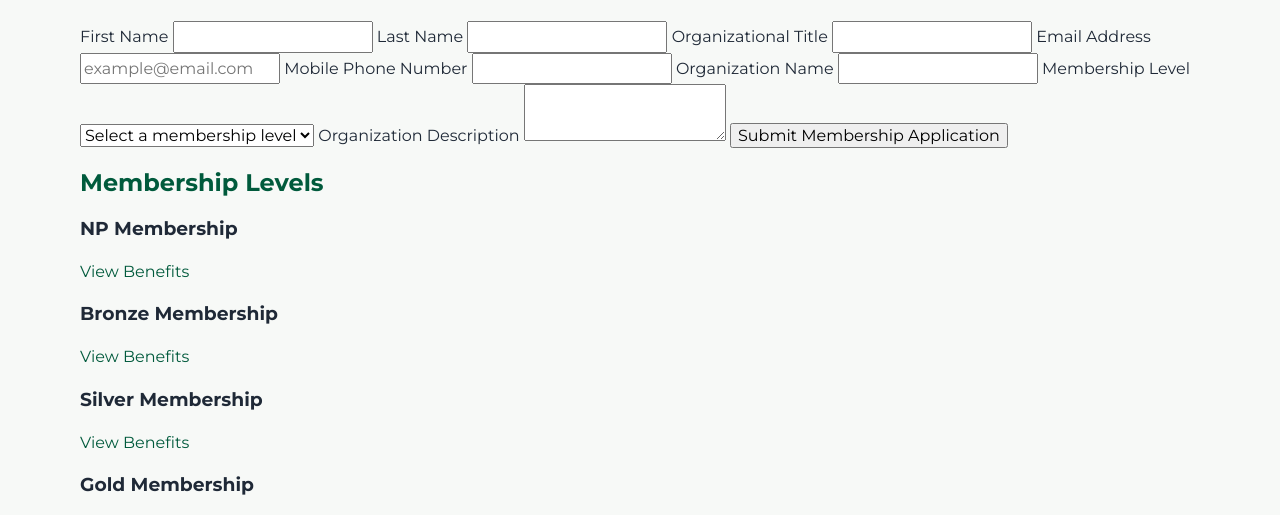
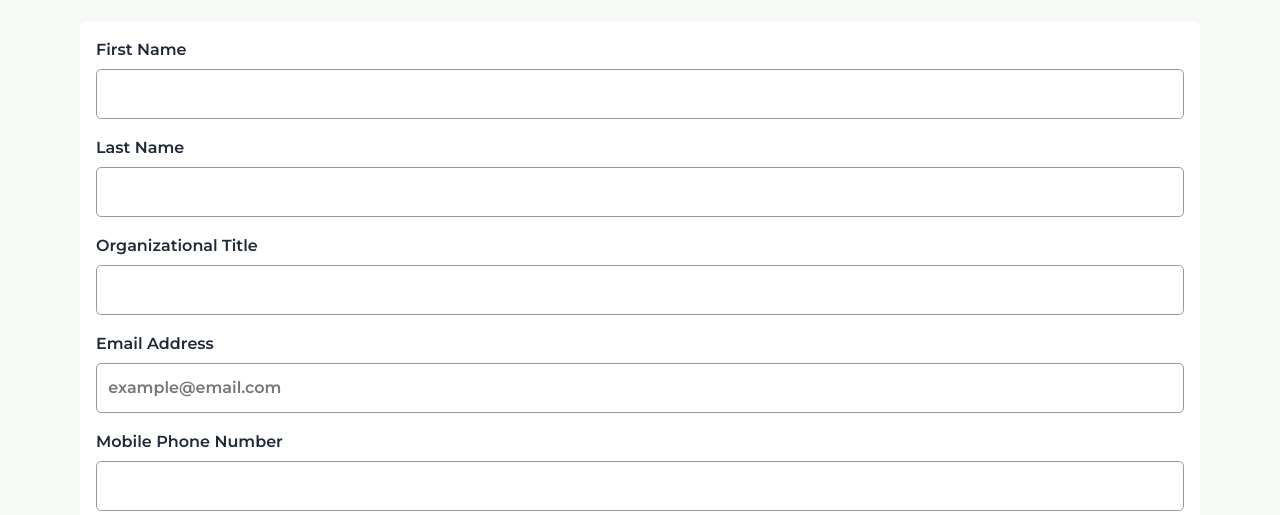
Before and after one commit to joseph-paul-b/wdd231, a plain HTML site: page chamber/join.html in a window 1280 px wide. Shown: the part 217-732 px from the top of the page. Drawn offline with Linux system fonts and the light colour scheme.

Commit message:
Styled the  join page form and membership cards

```diff
--- a/chamber/join.html
+++ b/chamber/join.html
@@ -59,10 +59,10 @@
         </nav>
     </header>
 
-   <main>
+   <main class="join-page">
     <h1>Join Lagos Business Connect Chamber</h1>
 
-    <form method="get" action="thankyou.html">
+    <form class="membership-form" method="get" action="thankyou.html">
 
     <label for="first-name">
         First Name
--- a/chamber/styles/small.css
+++ b/chamber/styles/small.css
@@ -255,3 +255,116 @@ button:focus-visible {
     outline: 3px solid var(--secondary-color);
     outline-offset: 3px;
 }
+/* ---------- Join Page Form ---------- */
+
+.membership-form {
+    display: flex;
+    flex-direction: column;
+    gap: 1rem;
+    background-color: var(--white-color);
+    padding: 1rem;
+    border-radius: 8px;
+}
+
+.membership-form label {
+    display: flex;
+    flex-direction: column;
+    gap: 0.4rem;
+    font-weight: 600;
+}
+
+.membership-form input[type="text"],
+.membership-form input[type="email"],
+.membership-form input[type="tel"],
+.membership-form select,
+.membership-form textarea {
+    width: 100%;
+    padding: 0.7rem;
+    border: 1px solid #999999;
+    border-radius: 5px;
+    font: inherit;
+}
+
+.membership-form textarea {
+    min-height: 120px;
+}
+
+.membership-form input[type="submit"] {
+    background-color: var(--primary-color);
+    color: var(--white-color);
+    border: none;
+    padding: 0.8rem;
+    border-radius: 5px;
+    font-weight: bold;
+    cursor: pointer;
+}
+/* ---------- Membership Cards ---------- */
+
+.membership-section {
+    margin-top: 2rem;
+}
+
+.membership-section h2 {
+    text-align: center;
+}
+
+.membership-cards {
+    display: grid;
+    grid-template-columns: 1fr;
+    gap: 1rem;
+}
+
+.membership-card {
+    background-color: var(--white-color);
+    padding: 1.5rem;
+    border: 1px solid #dddddd;
+    border-radius: 8px;
+    text-align: center;
+}
+
+.membership-card h3 {
+    color: var(--primary-color);
+}
+
+.membership-card a {
+    display: inline-block;
+    background-color: var(--primary-color);
+    color: var(--white-color);
+    padding: 0.6rem 1rem;
+    border-radius: 5px;
+    font-weight: bold;
+    text-decoration: none;
+}
+
+.membership-card a:hover {
+    background-color: var(--secondary-color);
+    color: var(--text-color);
+}
+/* ---------- Membership Modals ---------- */
+
+dialog {
+    width: 90%;
+    max-width: 450px;
+    padding: 1.5rem;
+    border: none;
+    border-radius: 8px;
+    background-color: var(--white-color);
+    box-shadow: 0 4px 10px rgba(0, 0, 0, 0.2);
+}
+
+dialog::backdrop {
+    background-color: rgba(0, 0, 0, 0.6);
+}
+
+dialog h2 {
+    color: var(--primary-color);
+}
+
+.close-modal {
+    background-color: var(--primary-color);
+    color: var(--white-color);
+    border: none;
+    padding: 0.6rem 1rem;
+    border-radius: 5px;
+    cursor: pointer;
+}
```
